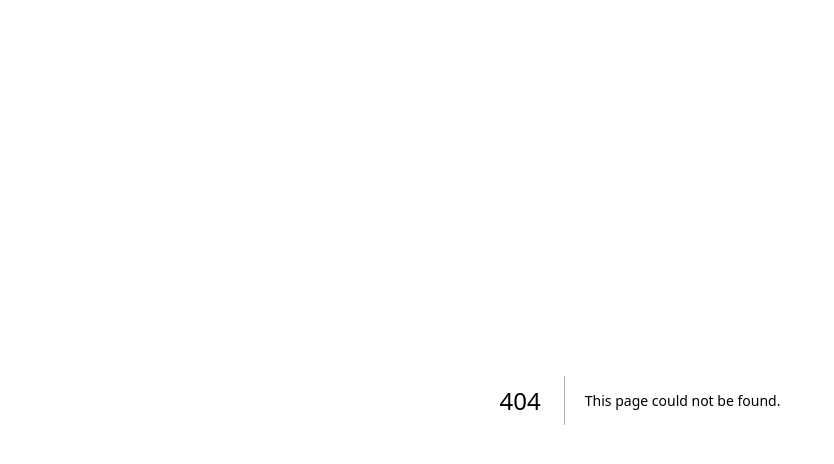
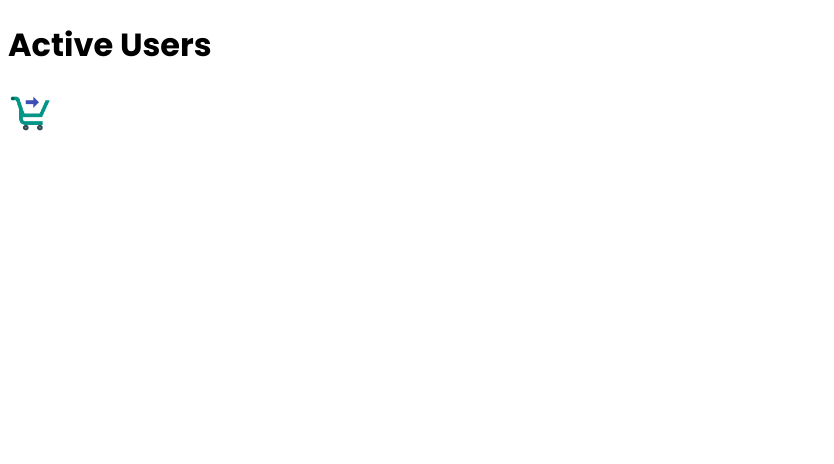
Before and after one commit to naveen-2111-dev/Ledger, a Next.js app in the folder ledger/: page /Incommers in a window 1280 px wide. Before the commit this address had no page. Shown: the top 464 px of the page, without its empty margins (0-834 px from the left). Built offline with nearby package versions, Linux system fonts and the light colour scheme.

Commit message:
new users

```diff
--- a/ledger/components/Form.js
+++ b/ledger/components/Form.js
@@ -22,6 +22,7 @@ import { Decode } from "@/helper/Cypher";
 import { MdQrCodeScanner } from "react-icons/md";
 import QrcodePage from "@/pages/Qrcoder";
 import Adder from "@/helper/DataAdder";
+import { useRouter } from "next/navigation";
 
 export default function FormData() {
   const [formData, setFormData] = useState({
@@ -43,6 +44,7 @@ export default function FormData() {
   const [logger, setlogger] = useState("");
   const [pop, setpop] = useState(false);
   const [success, setSuccess] = useState("");
+  const router = useRouter();
 
   const Data = JSON.stringify(formData);
 
@@ -211,6 +213,7 @@ export default function FormData() {
           <FaUserCheck
             className="hover:bg-gray-400 p-1 rounded-sm transition-all duration-700"
             size={30}
+            onClick={() => router.push("/Incommers")}
           />
         </div>
       </div>
--- /dev/null
+++ b/ledger/components/UserNav.js
@@ -0,0 +1,24 @@
+import Checkout from "@/public/image copy 3.png";
+import Image from "next/image";
+import { useRouter } from "next/navigation";
+import "tailwindcss/tailwind.css";
+import "@/app/app.css";
+
+export default function UsersNav() {
+  const router = useRouter();
+
+  return (
+    <div className="flex justify-between items-center p-3 font text-black">
+      <h1 className="text-xl font-bold">Active Users</h1>
+      <div>
+        <Image
+          src={Checkout}
+          height={45}
+          alt="Checkout Icon"
+          onClick={() => router.push("/Checkouters")}
+          className="hover:scale-105 transition-transform duration-500 cursor-pointer"
+        />
+      </div>
+    </div>
+  );
+}
--- /dev/null
+++ b/ledger/pages/Incommers.js
@@ -0,0 +1,11 @@
+import UsersNav from "@/components/UserNav";
+
+export default function Registrants() {
+  return (
+    <div>
+      <div>
+        <UsersNav />
+      </div>
+    </div>
+  );
+}
```
Also changed, not shown: ledger/pages/Checkouters.js (added, +9 -0 lines), ledger/public/image copy 3.png (added).
